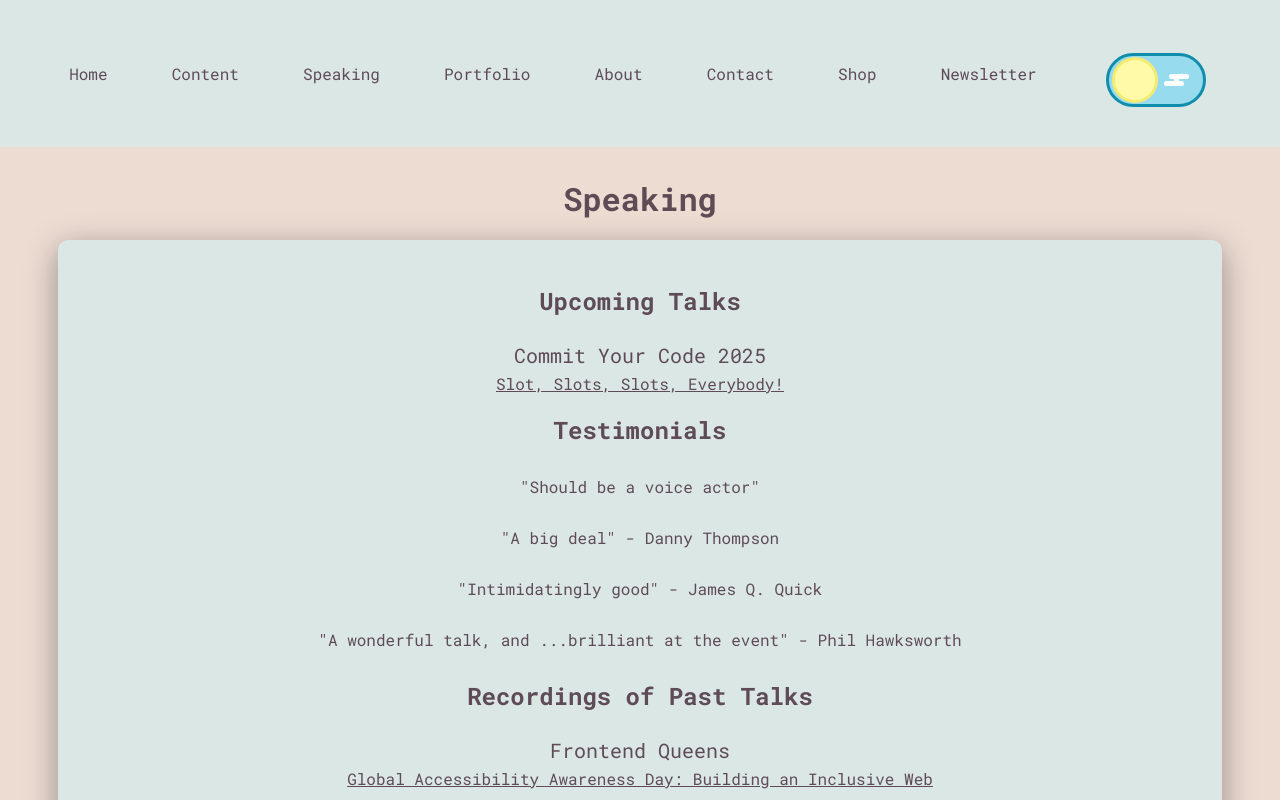
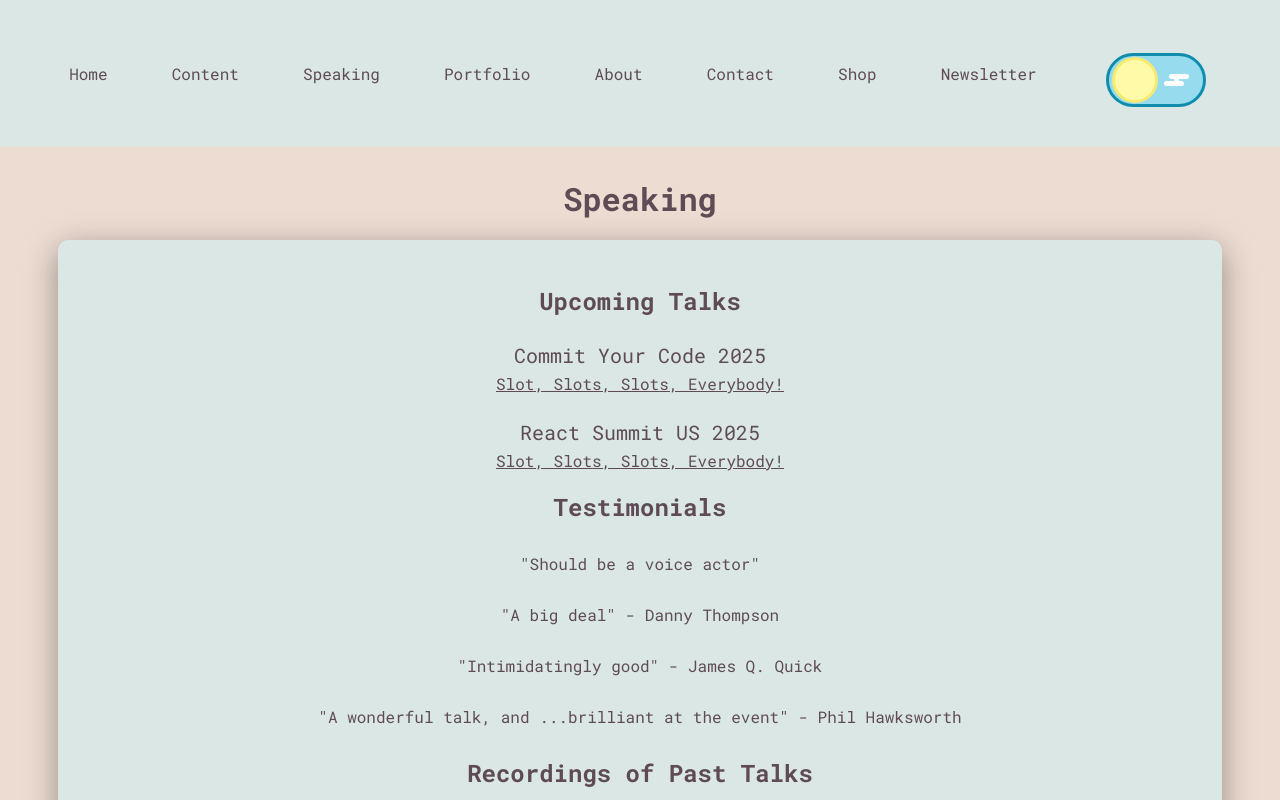
Before and after one commit to abbeyperini/Portfolio2.0, a React (Create React App) app in the folder portfolio/: page /speaking in a window 1280 px wide. Shown: the top 800 px of the page. Built offline with nearby package versions, Linux system fonts and the light colour scheme.

Commit message:
Update speaking

```diff
--- a/portfolio/src/components/Speaking.js
+++ b/portfolio/src/components/Speaking.js
@@ -12,6 +12,9 @@ function Speaking({home}) {
               <h3>Upcoming Talks</h3>
               <ul className="talk-list">
                 <li><p className="event_title">Commit Your Code 2025</p><a href="https://www.commityourcode.com/speakers" className="talk_link">Slot, Slots, Slots, Everybody!</a></li>
+              </ul>
+              <ul className="talk-list">
+                <li><p className="event_title">React Summit US 2025</p><a href="https://gitnation.com/badges/react-summit-us-2025/abbey_perini" className="talk_link">Slot, Slots, Slots, Everybody!</a></li>
               </ul>
               <h3>Testimonials</h3>
               <ul>
```
